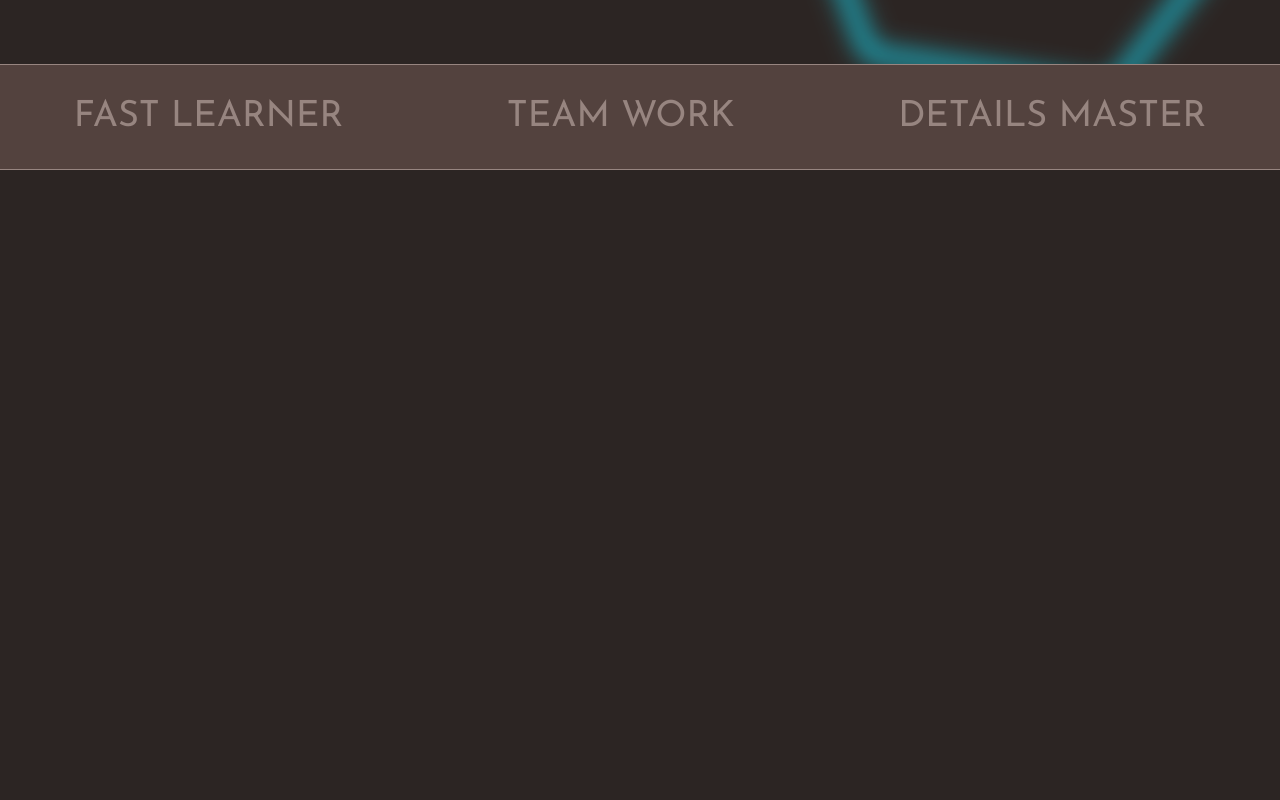
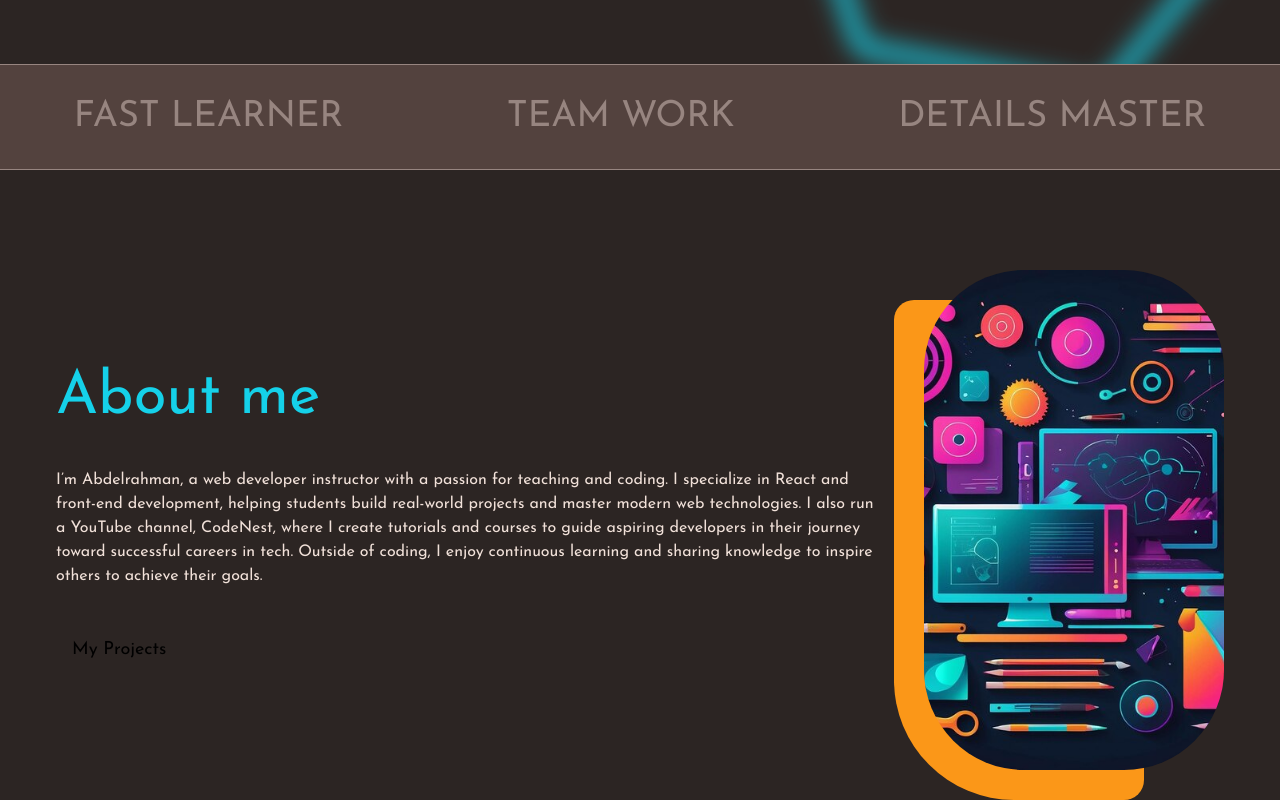
Before and after one commit to latishcoder/web_dev, a React (Vite) app in the folder frontend/: page / in a window 1280 px wide. Shown: the part 460-1260 px from the top of the page. Before the commit the page ends 800 px from the top, so only its background shows below. Built offline with nearby package versions, Linux system fonts and the light colour scheme; a web font is replaced by a local one.

Commit message:
About me section Done

```diff
--- a/frontend/src/App.jsx
+++ b/frontend/src/App.jsx
@@ -1,3 +1,4 @@
+import AboutMeMain from "./components/aboutMeSection/AboutMeMain";
 import HeroGradient from "./components/HeroSection/HeroGradient";
 import HeroMain from "./components/HeroSection/HeroMain";
 import NavbarMain from "./components/Navbar/NavbarMain";
@@ -11,6 +12,7 @@
     <HeroMain />
     <HeroGradient />
     <SubHeroMain />
+    <AboutMeMain />
    </div>
   )
 }
--- /dev/null
+++ b/frontend/src/components/aboutMeSection/AboutMeImage.jsx
@@ -0,0 +1,16 @@
+const AboutMeImage = () => {
+  return (
+    <div className="h-[500px] w-[300px] relative">
+      <div className="h-[500px] w-[300px] rounded-[100px] absolute overflow-hidden">
+        <img
+          src="../../public/images/about-me.jpg"
+          alt="About Me Image"
+          className="h-full w-auto object-cover"
+        />
+      </div>
+      <div className="h-[500px] w-[250px] bg-orange absolute bottom-[-30px] left-[-30px] rounded-bl-[120px] rounded-tr-[120px] rounded-br-[20px] rounded-tl-[20px] -z-10"></div>
+    </div>
+  );
+};
+
+export default AboutMeImage;
--- /dev/null
+++ b/frontend/src/components/aboutMeSection/AboutMeMain.jsx
@@ -0,0 +1,18 @@
+import React from 'react'
+import AboutMetext from './AboutMetext'
+import AboutMeImage from './AboutMeImage'
+
+const AboutMeMain = () => {
+  return (
+    <div className='flex md:flex-row sm:flex-col gap-12 px-4 max-w-[1200px] mx-auto mt-[100px] justify-between items-center'>
+      <div>
+        <AboutMetext />
+      </div>
+      <div>
+        <AboutMeImage />
+      </div>
+    </div>
+  )
+}
+
+export default AboutMeMain
--- /dev/null
+++ b/frontend/src/components/aboutMeSection/AboutMetext.jsx
@@ -0,0 +1,21 @@
+import React from 'react'
+
+const AboutMetext = () => {
+  return (
+    <div className='flex flex-col md:items-start sm:items-center md:text-left sm:text-center'>
+        <h2 className='text-6xl text-cyan mb-10'>About me</h2>
+        <p className='text-white'>
+             I’m Abdelrahman, a web developer instructor with a passion for teaching
+        and coding. I specialize in React and front-end development, helping
+        students build real-world projects and master modern web technologies. I
+        also run a YouTube channel, CodeNest, where I create tutorials and
+        courses to guide aspiring developers in their journey toward successful
+        careers in tech. Outside of coding, I enjoy continuous learning and
+        sharing knowledge to inspire others to achieve their goals.
+        </p>
+        <button className='"border border-orange rounded-full py-2 px-4 text-lg flex gap-2 items-center mt-10 hover:bg-orange transition-all duration-500 cursor-pointer md:self-start sm:self-center'>My Projects</button>
+    </div>
+  )
+}
+
+export default AboutMetext
```
